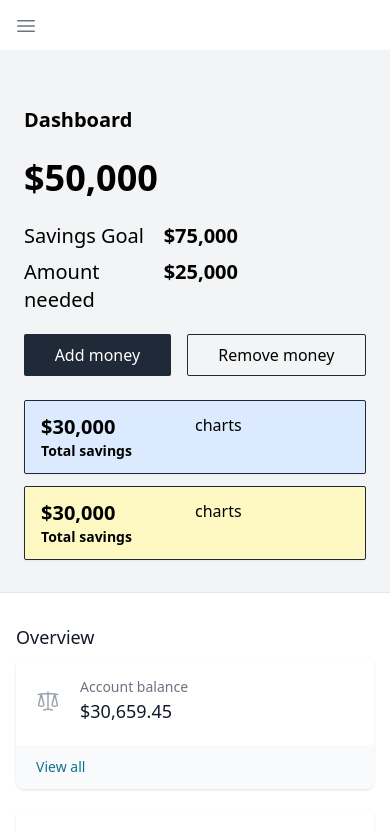
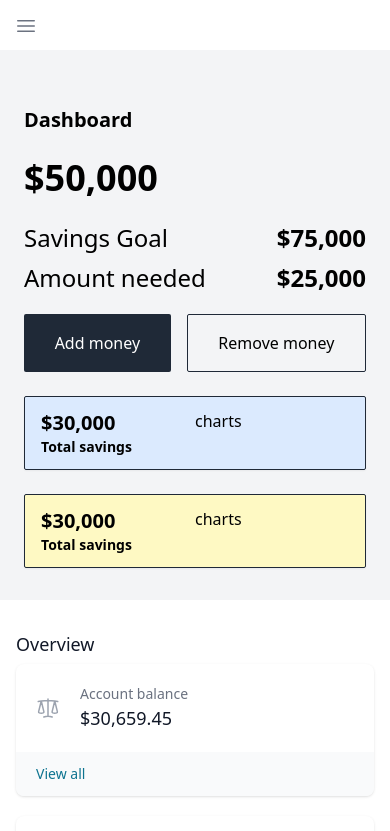
Before and after one commit to cdrmr18/buckify, a Next.js app: page /dashboard in a window 390 px wide. Shown: the top 831 px of the page. Built offline with nearby package versions, Linux system fonts and the light colour scheme.

Commit message:
add responsive header

```diff
--- a/app/dashboard/page.tsx
+++ b/app/dashboard/page.tsx
@@ -71,7 +71,7 @@ export default function Dashboard() {
         <Sidebar sidebarOpen={sidebarOpen} setSidebarOpen={setSidebarOpen} />
 
         <div className="flex flex-1 flex-col lg:pl-40">
-          <main className="flex-1">
+          <main className="flex-1 bg-gray-100">
             <Header />
 
             <div className="py-8 bg-white">
--- a/components/Dashboard/Header.tsx
+++ b/components/Dashboard/Header.tsx
@@ -2,38 +2,38 @@
 
 const Header = () => {
   return (
-    <div className="bg-gray-100 border-b py-8 w-full mx-auto px-6 lg:max-w-6xl lg:px-8">
+    <div className="py-8 w-full mx-auto px-6 lg:max-w-6xl lg:px-8">
       <h1 className="text-xl font-semibold my-6">Dashboard</h1>
-      <div className="flex flex-col md:flex-row mx-auto max-w-6xl space-y-6">
+      <div className="flex flex-col md:flex-row mx-auto max-w-6xl space-y-6 md:space-x-12">
+        {/* FInance */}
         <div className="basis-1/2 flex-col space-y-5 md:flex md:items-start md:justify-around lg:border-gray-200">
-          {/* FInance */}
           <div>
             <h2 className="mb-6 font-bold text-4xl">$50,000</h2>
 
-            <div className="flex justify-between pr-32">
-              <div className="text-xl space-y-2">
+            <div className="flex justify-between space-x-6 lg:space-x-10">
+              <div className="text-2xl space-y-2">
                 <p className="font-light">Savings Goal</p>
                 <p className="font-light">Amount needed</p>
               </div>
 
-              <div className="text-xl font-semibold space-y-2">
+              <div className="text-2xl font-semibold space-y-2">
                 <p>$75,000</p>
-                <p >$25,000</p>
+                <p>$25,000</p>
               </div>
             </div>
           </div>
 
           {/* Buttons */}
-          <div className="flex justify-between my-3 w-full space-x-4">
+          <div className="flex justify-between my-3 w-full lg:w-3/4 space-x-4">
             <button
               type="button"
-              className="bg-gray-800 text-white px-4 py-2 rounded-sm flex-grow"
+              className="bg-gray-800 text-white p-4 rounded-sm flex-grow"
             >
               Add money
             </button>
             <button
               type="button"
-              className="border border-gray-800 px-4 py-2 rounded-sm flex-grow"
+              className="border border-gray-800 p-4 rounded-sm flex-grow"
             >
               Remove money
             </button>
@@ -41,7 +41,7 @@ const Header = () => {
         </div>
 
         {/* Statistics */}
-        <div className="basis-1/2 space-y-3">
+        <div className="basis-1/2 space-y-6">
           <div className="bg-blue-100 border border-gray-800 rounded-sm shadow-sm px-4 py-3 flex">
             <div className="basis-1/2">
               <p className="text-xl font-bold">$30,000</p>
```
